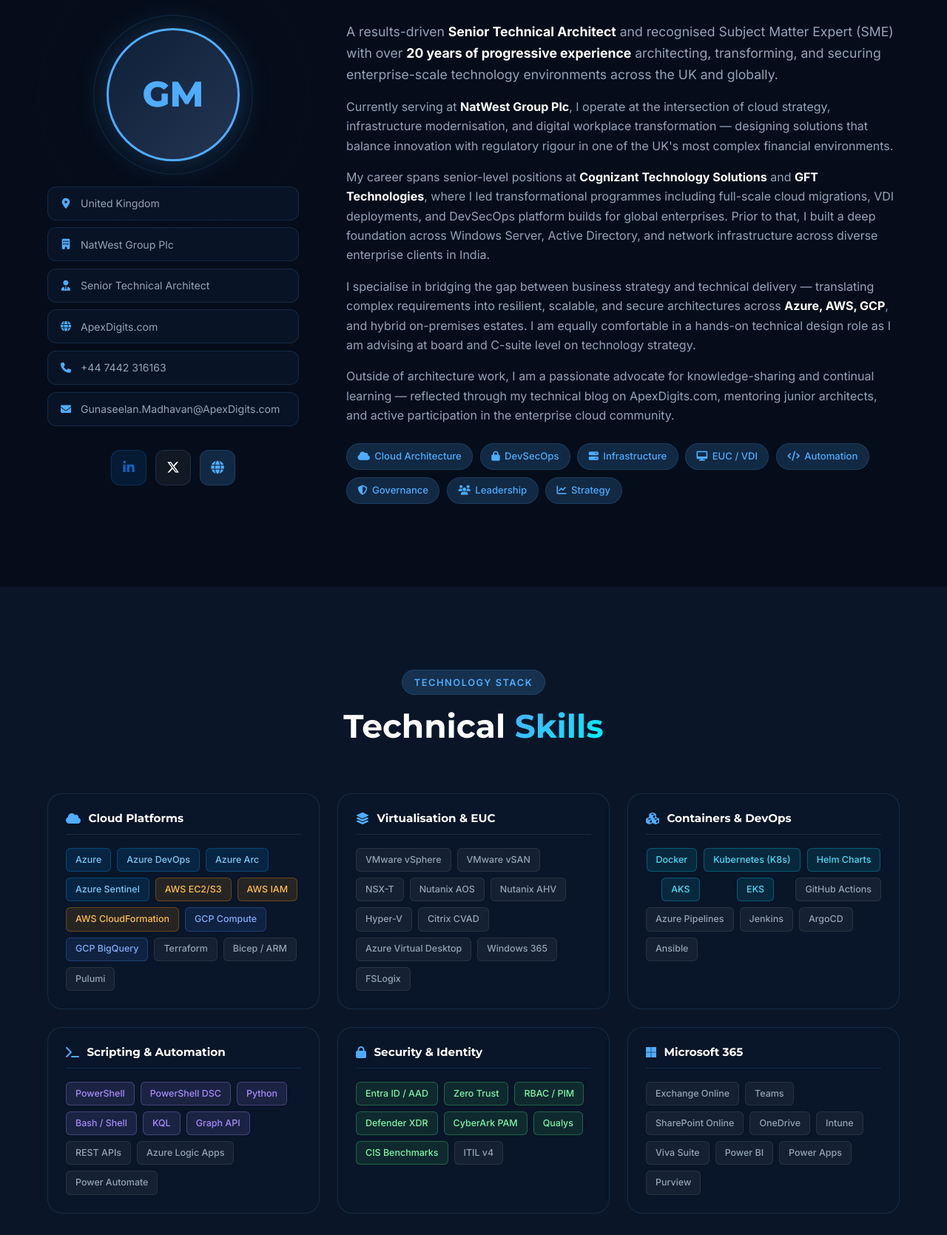
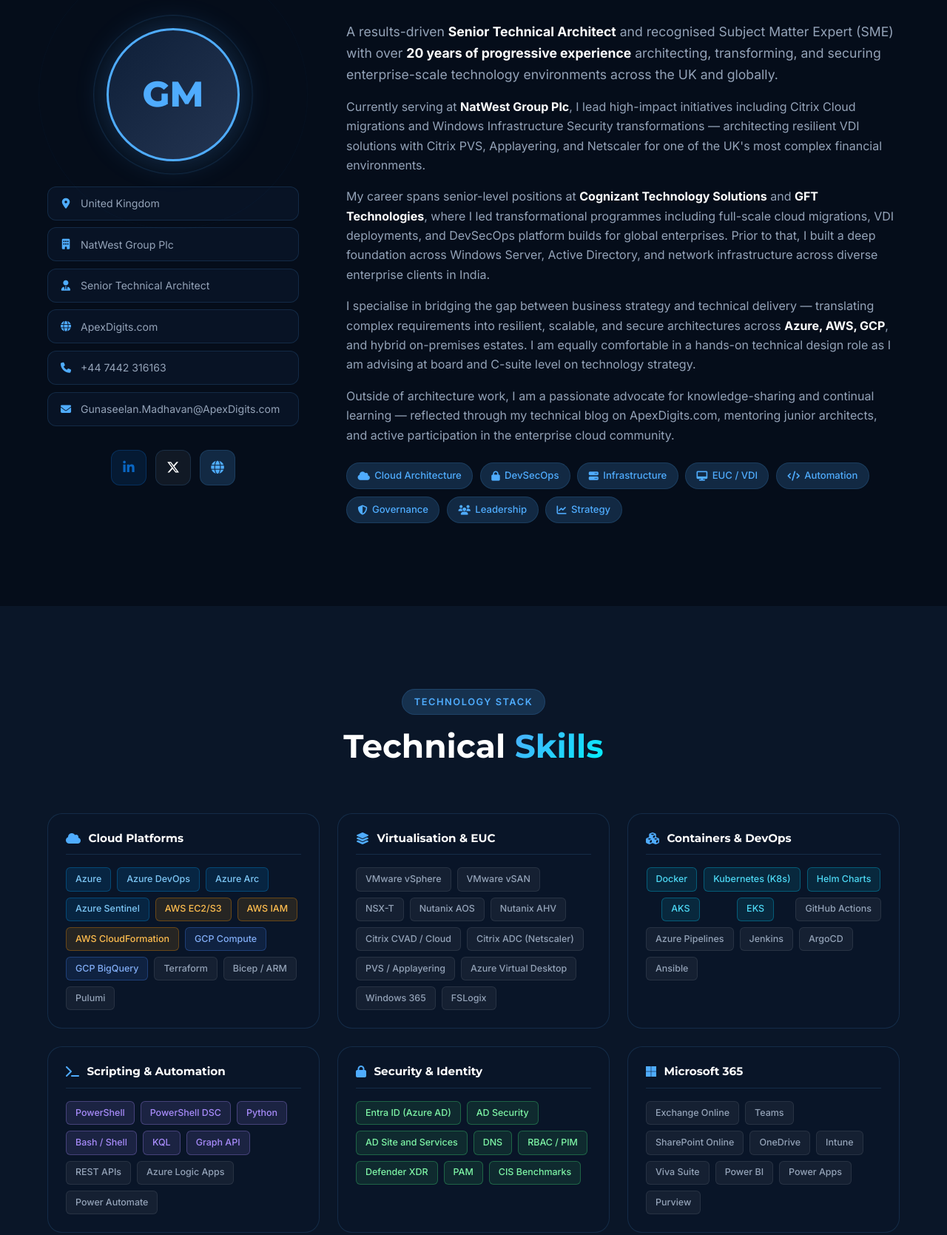
Before and after one commit to APDSADMIN/apexdigits-website, a plain HTML site: page about.html in a window 1280 px wide. Shown: the part 460-2129 px from the top of the page at 74% size. Drawn offline with Linux system fonts and the light colour scheme.

Commit message:
Update NatWest Group experience with Citrix and Security details

```diff
--- a/about.html
+++ b/about.html
@@ -81,15 +81,16 @@
                         Subject Matter Expert (SME) with over <strong>20 years of progressive experience</strong>
                         architecting, transforming, and securing enterprise-scale technology environments across the UK
                         and globally.</p>
-                    <p>Currently serving at <strong>NatWest Group Plc</strong>, I operate at the intersection of cloud
-                        strategy, infrastructure modernisation, and digital workplace transformation — designing
-                        solutions that balance innovation with regulatory rigour in one of the UK's most complex
-                        financial environments.</p>
+                    <p>Currently serving at <strong>NatWest Group Plc</strong>, I lead high-impact initiatives including
+                        Citrix Cloud migrations and Windows Infrastructure Security transformations — architecting
+                        resilient VDI solutions with Citrix PVS, Applayering, and Netscaler for one of the UK's most
+                        complex financial environments.</p>
                     <p>My career spans senior-level positions at <strong>Cognizant Technology Solutions</strong> and
                         <strong>GFT Technologies</strong>, where I led transformational programmes including full-scale
                         cloud migrations, VDI deployments, and DevSecOps platform builds for global enterprises. Prior
                         to that, I built a deep foundation across Windows Server, Active Directory, and network
-                        infrastructure across diverse enterprise clients in India.</p>
+                        infrastructure across diverse enterprise clients in India.
+                    </p>
                     <p>I specialise in bridging the gap between business strategy and technical delivery — translating
                         complex requirements into resilient, scalable, and secure architectures across <strong>Azure,
                             AWS, GCP</strong>, and hybrid on-premises estates. I am equally comfortable in a hands-on
@@ -141,11 +142,12 @@
                     <div class="skill-tags">
                         <span class="skill-tag">VMware vSphere</span><span class="skill-tag">VMware vSAN</span><span
                             class="skill-tag">NSX-T</span>
-                        <span class="skill-tag">Nutanix AOS</span><span class="skill-tag">Nutanix AHV</span><span
-                            class="skill-tag">Hyper-V</span>
-                        <span class="skill-tag">Citrix CVAD</span><span class="skill-tag">Azure Virtual
-                            Desktop</span><span class="skill-tag">Windows 365</span><span
-                            class="skill-tag">FSLogix</span>
+                        <span class="skill-tag">Nutanix AOS</span><span class="skill-tag">Nutanix AHV</span>
+                        <span class="skill-tag">Citrix CVAD / Cloud</span><span class="skill-tag">Citrix ADC
+                            (Netscaler)</span>
+                        <span class="skill-tag">PVS / Applayering</span><span class="skill-tag">Azure Virtual
+                            Desktop</span>
+                        <span class="skill-tag">Windows 365</span><span class="skill-tag">FSLogix</span>
                     </div>
                 </div>
                 <div class="skill-category">
@@ -179,11 +181,14 @@
                         <h3>Security &amp; Identity</h3>
                     </div>
                     <div class="skill-tags">
-                        <span class="skill-tag security">Entra ID / AAD</span><span class="skill-tag security">Zero
-                            Trust</span><span class="skill-tag security">RBAC / PIM</span>
-                        <span class="skill-tag security">Defender XDR</span><span class="skill-tag security">CyberArk
-                            PAM</span><span class="skill-tag security">Qualys</span><span class="skill-tag security">CIS
-                            Benchmarks</span><span class="skill-tag">ITIL v4</span>
+                        <span class="skill-tag security">Entra ID (Azure AD)</span><span class="skill-tag security">AD
+                            Security</span>
+                        <span class="skill-tag security">AD Site and Services</span><span
+                            class="skill-tag security">DNS</span>
+                        <span class="skill-tag security">RBAC / PIM</span><span class="skill-tag security">Defender
+                            XDR</span>
+                        <span class="skill-tag security">PAM</span><span class="skill-tag security">CIS
+                            Benchmarks</span>
                     </div>
                 </div>
                 <div class="skill-category">
```
Also changed, not shown: experience.html (+17 -12 lines), index.html (+4 -4 lines).
